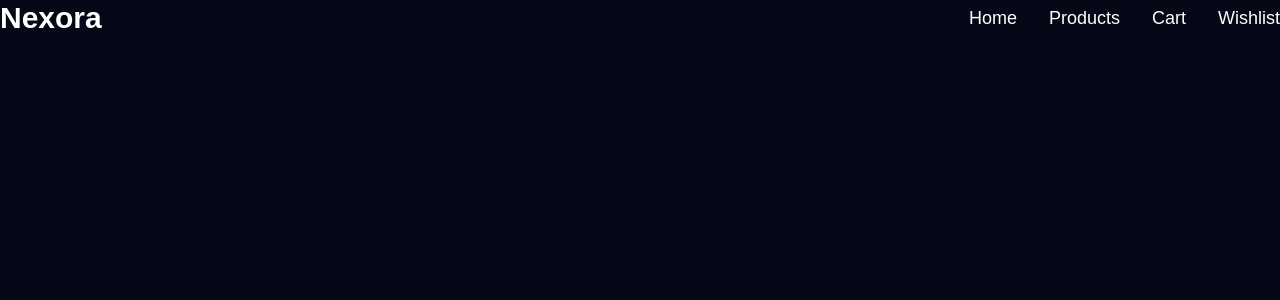
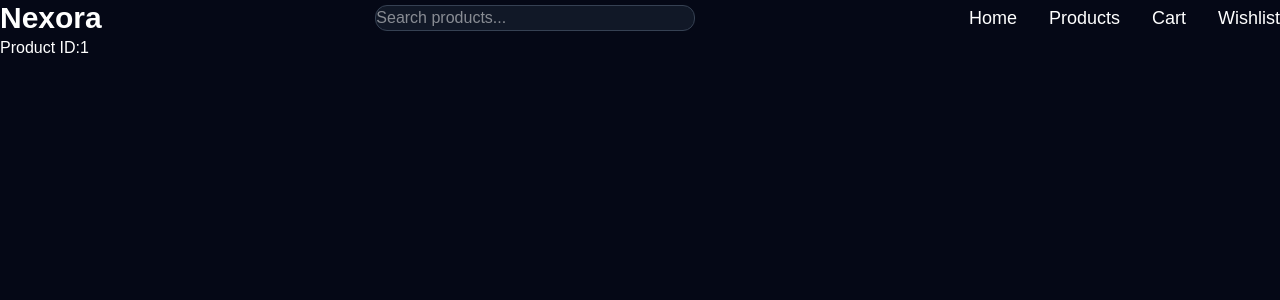
Before and after one commit to sahil2877/Intelligent-Ecommerce-Ai, a React (Vite) app in the folder client/: page /products/1 in a window 1280 px wide. Shown: the top 300 px of the page. Built offline with nearby package versions, Linux system fonts and the light colour scheme.

Commit message:
Add search bar and product details routing

```diff
--- a/client/src/components/Navbar/Navbar.jsx
+++ b/client/src/components/Navbar/Navbar.jsx
@@ -4,6 +4,24 @@ function Navbar() {
   return (
     <nav className="max-w-7xl mx-auto flex justify-between items-center px-8 py-6">
       <h1 className="text-3xl font-bold">Nexora</h1>
+
+      <div className="hidden md:flex">
+
+  <input
+    type="text"
+    placeholder="Search products..."
+    className="
+    w-80
+    px-4
+    py-2
+    rounded-xl
+    bg-[#111827]
+    border border-gray-700
+    outline-none
+    "
+  />
+
+</div>
 
       <div className="flex gap-8 text-lg">
         <Link to="/">Home</Link>
@@ -14,6 +32,7 @@ function Navbar() {
 
         <Link to="/wishlist">Wishlist</Link>
       </div>
+
     </nav>
   );
 }
--- a/client/src/components/ProductCard/ProductCard.jsx
+++ b/client/src/components/ProductCard/ProductCard.jsx
@@ -1,4 +1,9 @@
+import { useNavigate } from "react-router-dom";
+
+
+
 function ProductCard({ product }) {
+  const navigate = useNavigate();
   return (
     <div
       className="
@@ -52,14 +57,10 @@ function ProductCard({ product }) {
         </p>
 
         <button
-          className="
-          w-full
-          mt-4
-          bg-purple-600
-          py-3
-          rounded-xl
-          "
-        >
+  onClick={() =>
+    navigate(`/products/${product._id}`)
+  }
+>
           View Product
         </button>
 
--- /dev/null
+++ b/client/src/pages/ProductDetails/ProductDetails.jsx
@@ -0,0 +1,19 @@
+import { useParams } from "react-router-dom";
+
+function ProductDetails() {
+
+  const { id } = useParams();
+
+  return (
+    <div className="max-w-7xl mx-auto p-10">
+
+      <h1>
+        Product ID:
+        {id}
+      </h1>
+
+    </div>
+  );
+}
+
+export default ProductDetails;
--- a/client/src/routes/AppRoutes.jsx
+++ b/client/src/routes/AppRoutes.jsx
@@ -4,20 +4,17 @@ import MainLayout from "../layouts/MainLayout";
 
 import Home from "../pages/Home/Home";
 
+import ProductDetails from "../pages/ProductDetails/ProductDetails";
+
 function AppRoutes() {
   return (
     <BrowserRouter>
       <MainLayout>
+        <Routes>
+          <Route path="/" element={<Home />} />
 
-        <Routes>
-
-          <Route
-            path="/"
-            element={<Home />}
-          />
-
+          <Route path="/products/:id" element={<ProductDetails />} />
         </Routes>
-
       </MainLayout>
     </BrowserRouter>
   );
```
